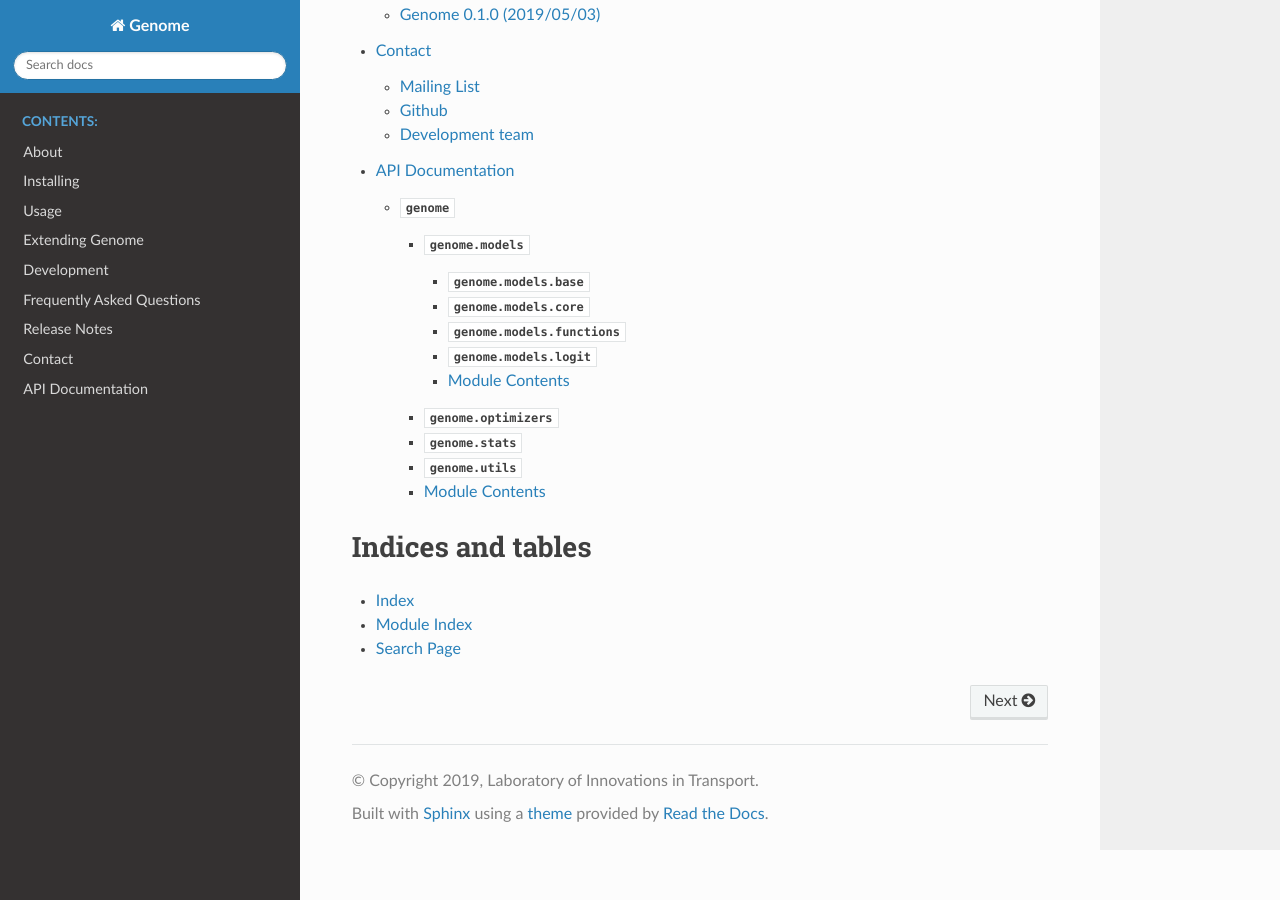
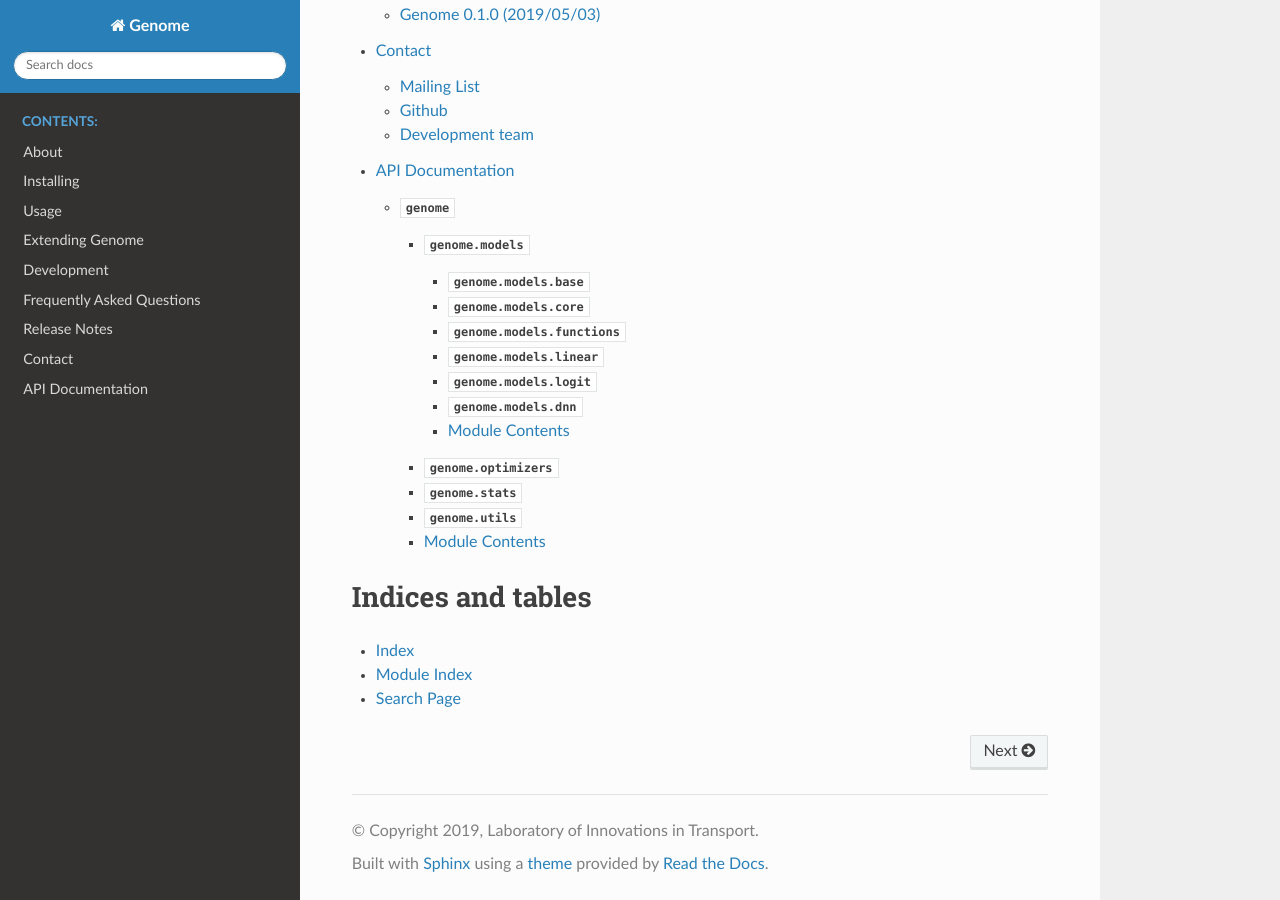
Before and after one commit to mwong009/genome, a Sphinx documentation site: the page built from docs/index.rst, in a window 1280 px wide and 900 px high, scrolled down 1699 px. Built offline with Sphinx 7.4.7 and the Read the Docs theme 2.0.0, drawn with Linux system fonts in a browser that asks for light colours.

Commit message:
update docs

```diff
--- /dev/null
+++ b/docs/api/genome.models.dnn.rst
@@ -0,0 +1,7 @@
+:mod:`genome.models.dnn`
+========================
+
+.. automodule:: genome.models.dnn
+   :members:
+   :undoc-members:
+   :show-inheritance:
--- /dev/null
+++ b/docs/api/genome.models.linear.rst
@@ -0,0 +1,7 @@
+:mod:`genome.models.linear`
+===========================
+
+.. automodule:: genome.models.linear
+   :members:
+   :undoc-members:
+   :show-inheritance:
--- a/docs/api/genome.models.rst
+++ b/docs/api/genome.models.rst
@@ -6,7 +6,9 @@
    genome.models.base
    genome.models.core
    genome.models.functions
+   genome.models.linear
    genome.models.logit
+   genome.models.dnn
 
 Module Contents
 ---------------
--- a/docs/conf.py
+++ b/docs/conf.py
@@ -33,7 +33,8 @@ extensions = [
     'sphinx.ext.autodoc',
     'sphinx.ext.inheritance_diagram',
     'sphinx.ext.napoleon',
-    'sphinx.ext.coverage'
+    'sphinx.ext.coverage',
+    'sphinx.ext.todo'
 ]
 
 # Add any paths that contain templates here, relative to this directory.
```
Also changed, not shown: 1 other file.
